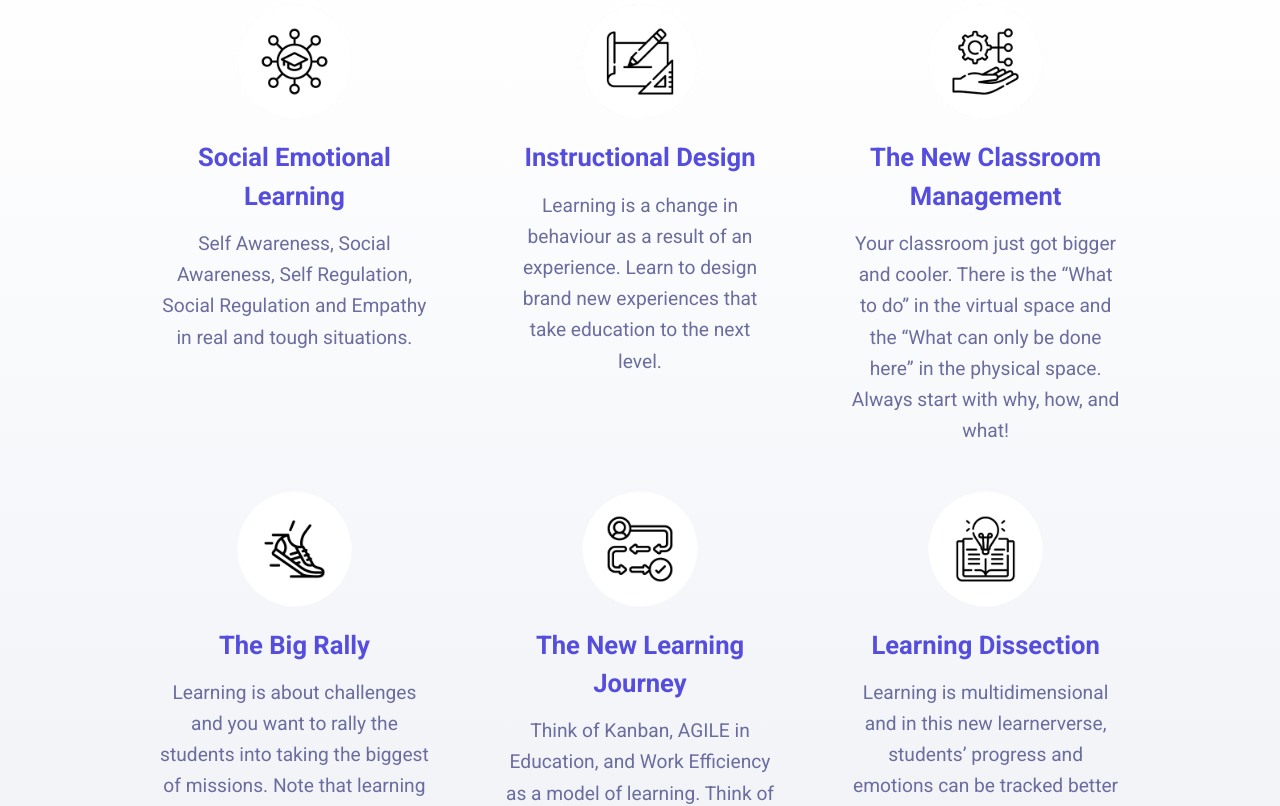
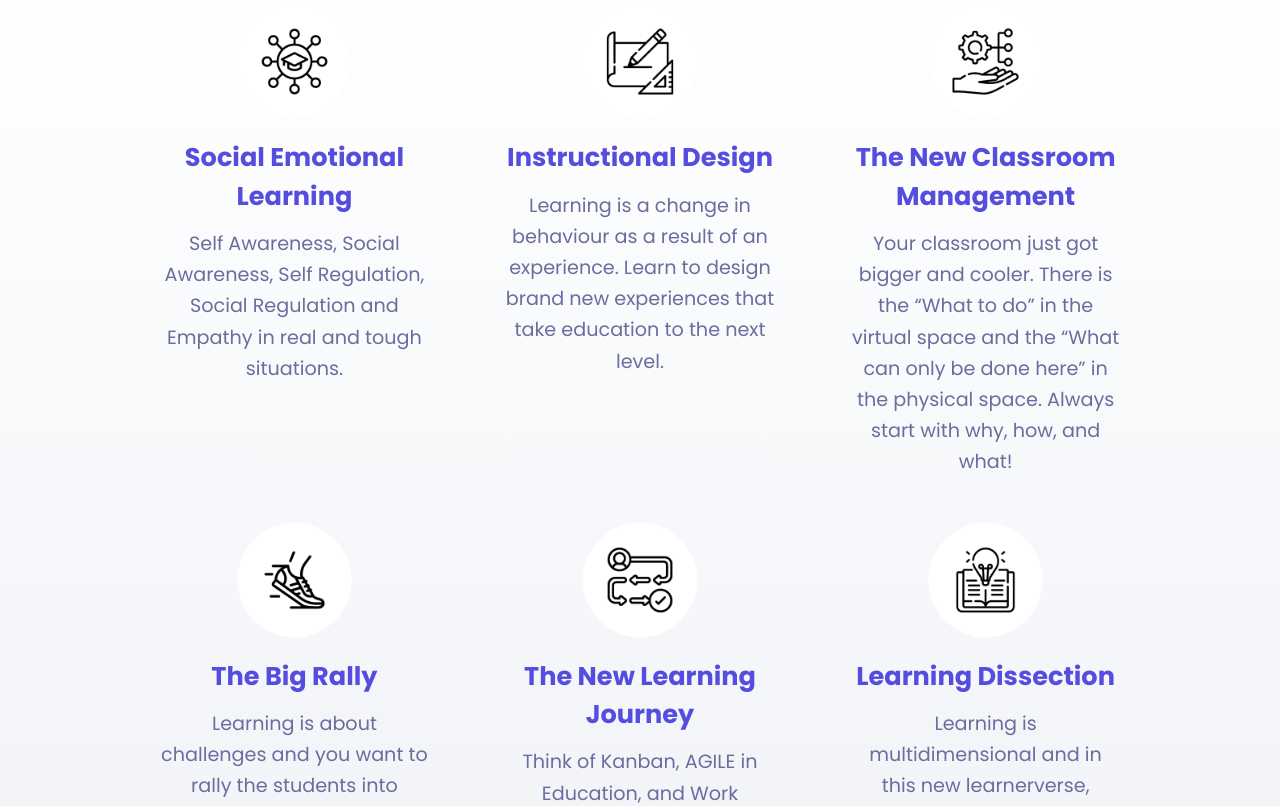
Before and after one commit to rif42/education-superheroes-landing-page, a React (Vite) app: page /training in a window 1280 px wide. Shown: the part 1820-2626 px from the top of the page. Built offline with nearby package versions, Linux system fonts and the light colour scheme.

Commit message:
font change

```diff
--- a/index.html
+++ b/index.html
@@ -6,7 +6,7 @@
     <meta name="viewport" content="width=device-width, initial-scale=1.0" />
     <link rel="preconnect" href="https://fonts.googleapis.com">
     <link rel="preconnect" href="https://fonts.gstatic.com" crossorigin>
-    <link href="https://fonts.googleapis.com/css2?family=Roboto:ital,wght@0,100;0,300;0,400;0,500;0,700;0,900;1,100;1,300;1,400;1,500;1,700;1,900&display=swap" rel="stylesheet">
+    <link rel="preconnect" href="https://fonts.googleapis.com"><link rel="preconnect" href="https://fonts.gstatic.com" crossorigin><link href="https://fonts.googleapis.com/css2?family=Poppins:ital,wght@0,100;0,200;0,300;0,400;0,500;0,600;0,700;0,800;0,900;1,100;1,200;1,300;1,400;1,500;1,600;1,700;1,800;1,900&family=Roboto:ital,wght@0,100;0,300;0,400;0,500;0,700;0,900;1,100;1,300;1,400;1,500;1,700;1,900&display=swap" rel="stylesheet">
     <title>Vite + React</title>
   </head>
   <body>
--- a/src/pages/Training.jsx
+++ b/src/pages/Training.jsx
@@ -179,7 +179,7 @@
     </>
   );
 }
-// F2F6FF
+
 function TrainingCard({ img, title, text }) {
   return (
     <div className="h-fit w-[25vw] px-[2vw] mx-[1vw] my-[1vw] flex flex-col place-items-center">
@@ -188,10 +188,10 @@
         src={`/src/assets/${img}.png`}
         alt={`${img}`}
       />
-      <h2 className="text-center font-bold text-[#554DDE] text-[2vw]">
+      <h2 className="text-center font-poppins font-bold text-[#554DDE] text-[2vw]">
         {title}
       </h2>
-      <p className="text-[1.5vw] pt-[1vw] leading-relaxed text-[#6A6D9E] text-center">
+      <p className="text-[1.5vw] font-poppins pt-[1vw] leading-relaxed text-[#6A6D9E] text-center">
         {text}
       </p>
     </div>
--- a/tailwind.config.cjs
+++ b/tailwind.config.cjs
@@ -7,6 +7,7 @@
     theme: {
         fontFamily: {
             roboto: ["Roboto", "sans-serif", defaultTheme.fontFamily.roboto],
+            poppins: ["Poppins", "sans-serif"],
         },
         extend: {
             backgroundImage: {
```
